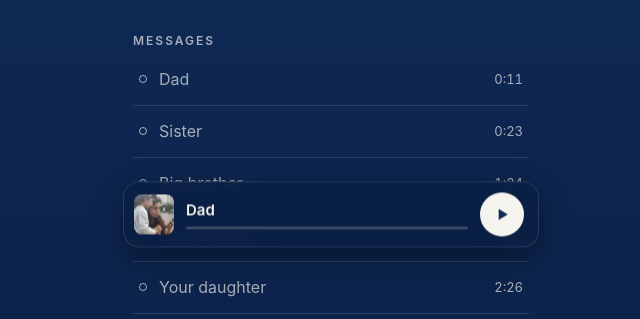
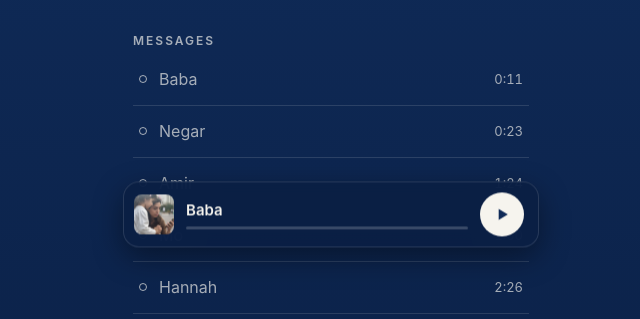
Before and after one commit to imnmhmmdi/nilou, a plain HTML site: page index.html in a window 1280 px wide. Shown: the part 633-952 px from the top of the page, 309-949 px from the left. Drawn offline with Linux system fonts and the light colour scheme.

Commit message:
Use family names in the message list
Co-Authored-By: Claude Opus 5.5 <noreply@anthropic.com>
Claude-Session: https://claude.ai/code/session_01TVMYsTatXqeQpmQRuV4ppW

```diff
--- a/index.html
+++ b/index.html
@@ -66,16 +66,16 @@ ol{list-style:none;margin:0;padding:0;width:100%}
 <p class="hint" id="hint" aria-live="polite">Tap play to listen</p>
 <div class="prog"><input id="seek" type="range" min="0" max="1000" value="0" step="1" aria-label="Seek"><div class="times"><span id="cur">0:00</span><span id="dur">8:46</span></div></div>
 <h2>Messages</h2>
-<ol id="list"><li><button type="button" class="row" data-i="0"><span class="dot" aria-hidden="true"></span><span class="nm">Dad</span><time>0:11</time></button></li><li><button type="button" class="row" data-i="1"><span class="dot" aria-hidden="true"></span><span class="nm">Sister</span><time>0:23</time></button></li><li><button type="button" class="row" data-i="2"><span class="dot" aria-hidden="true"></span><span class="nm">Big brother</span><time>1:24</time></button></li><li><button type="button" class="row" data-i="3"><span class="dot" aria-hidden="true"></span><span class="nm">Little brother</span><time>1:50</time></button></li><li><button type="button" class="row" data-i="4"><span class="dot" aria-hidden="true"></span><span class="nm">Your daughter</span><time>2:26</time></button></li><li><button type="button" class="row" data-i="5"><span class="dot" aria-hidden="true"></span><span class="nm">Mom</span><time>2:37</time></button></li><li><button type="button" class="row" data-i="6"><span class="dot" aria-hidden="true"></span><span class="nm">Your daughter</span><time>3:56</time></button></li><li><button type="button" class="row" data-i="7"><span class="dot" aria-hidden="true"></span><span class="nm">From Iman’s Heart</span><time>4:12</time></button></li></ol>
+<ol id="list"><li><button type="button" class="row" data-i="0"><span class="dot" aria-hidden="true"></span><span class="nm">Baba</span><time>0:11</time></button></li><li><button type="button" class="row" data-i="1"><span class="dot" aria-hidden="true"></span><span class="nm">Negar</span><time>0:23</time></button></li><li><button type="button" class="row" data-i="2"><span class="dot" aria-hidden="true"></span><span class="nm">Amir</span><time>1:24</time></button></li><li><button type="button" class="row" data-i="3"><span class="dot" aria-hidden="true"></span><span class="nm">Mo</span><time>1:50</time></button></li><li><button type="button" class="row" data-i="4"><span class="dot" aria-hidden="true"></span><span class="nm">Hannah</span><time>2:26</time></button></li><li><button type="button" class="row" data-i="5"><span class="dot" aria-hidden="true"></span><span class="nm">Maman</span><time>2:37</time></button></li><li><button type="button" class="row" data-i="6"><span class="dot" aria-hidden="true"></span><span class="nm">Hannah</span><time>3:56</time></button></li><li><button type="button" class="row" data-i="7"><span class="dot" aria-hidden="true"></span><span class="nm">From Iman’s Heart</span><time>4:12</time></button></li></ol>
 </main>
 <div class="mini" id="mini" aria-hidden="true">
 <img src="cover.jpg" alt="">
-<div class="txt"><div class="who" id="mwho">Dad</div><div class="bar"><i id="mbar"></i></div></div>
+<div class="txt"><div class="who" id="mwho">Baba</div><div class="bar"><i id="mbar"></i></div></div>
 <button id="mplay" type="button" aria-label="Play" tabindex="-1"><svg class="ico" viewBox="0 0 24 24" fill="currentColor" aria-hidden="true"><path d="M8 5.5v13l11-6.5z"/></svg></button>
 </div>
 <audio id="a" src="audio.mp3" preload="metadata"></audio>
 <script>
-const CH=[{"t": 11.0, "n": "Dad"}, {"t": 23.62, "n": "Sister"}, {"t": 84.95, "n": "Big brother"}, {"t": 110.3, "n": "Little brother"}, {"t": 146.39, "n": "Your daughter"}, {"t": 157.93, "n": "Mom"}, {"t": 236.82, "n": "Your daughter"}, {"t": 252.87, "n": "From Iman’s Heart"}];
+const CH=[{"t": 11.0, "n": "Baba"}, {"t": 23.62, "n": "Negar"}, {"t": 84.95, "n": "Amir"}, {"t": 110.3, "n": "Mo"}, {"t": 146.39, "n": "Hannah"}, {"t": 157.93, "n": "Maman"}, {"t": 236.82, "n": "Hannah"}, {"t": 252.87, "n": "From Iman’s Heart"}];
 const $=id=>document.getElementById(id);
 const a=$('a'),seek=$('seek'),rows=[...document.querySelectorAll('.row')],mini=$('mini');
 const PLAY='<path d="M8 5.5v13l11-6.5z"/>',PAUSE='<path d="M7 5h3.5v14H7zM13.5 5H17v14h-3.5z"/>';
```
